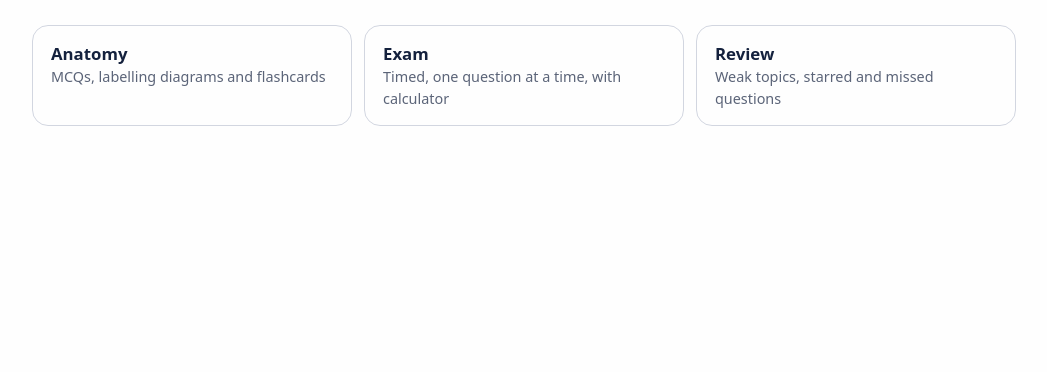
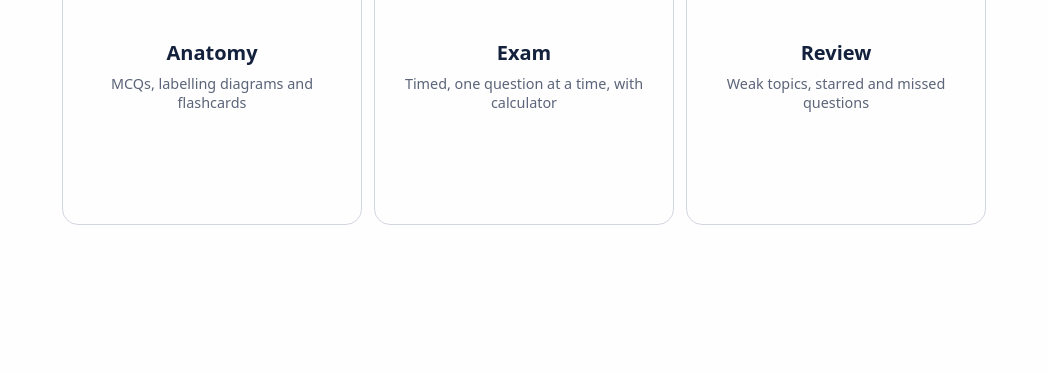
Before and after one commit to icewebsolutions05-jpg/iceana, a plain HTML site: page index.html in a window 1280 px wide. Shown: the part 428-800 px from the top of the page, without its empty margins (116-1163 px from the left). Drawn offline with Linux system fonts and the light colour scheme.

```diff
--- a/index.html
+++ b/index.html
@@ -57,20 +57,19 @@ body{min-height:100svh;overflow-x:hidden;background:var(--bg);color:var(--tx);fo
 .hero p{margin:0 auto;color:var(--mu);max-width:30ch}
 .hero > div{width:100%;max-width:1120px}
 /* subject cards: 1 column on phones, 2 on tablets, one horizontal row on desktop; extra subjects just wrap/centre */
-.subjects{display:flex;flex-wrap:wrap;justify-content:center;gap:12px;margin:28px auto 0;text-align:left}
-.subj{flex:1 1 100%;min-width:0}
-@media (min-width:600px){.subj{flex:0 1 calc(50% - 6px)}}
-@media (min-width:900px){.subj{flex:0 1 320px}}
+.subjects{display:flex;flex-wrap:wrap;justify-content:center;gap:12px;margin:28px auto 0}
+.subj{flex:0 0 min(100%,300px)}
 /* Exam and Review always sit after every subject card, wherever new subjects are added in the markup */
 .subj.end{order:99}
 .page{padding:calc(var(--nav-top) + var(--nav-h) + 30px) 16px 48px;min-height:100svh}
 [hidden]{display:none!important}
 .page h2{margin:0 0 6px;font-size:1.5rem;background:linear-gradient(135deg,var(--h1a),var(--brand));-webkit-background-clip:text;background-clip:text;color:transparent;width:max-content;max-width:100%}
 .page .lead{margin:0 0 20px;color:var(--mu)}
-.cards{display:grid;gap:12px;max-width:760px}
+.cards{display:grid;gap:12px;max-width:760px;grid-template-columns:repeat(auto-fill,minmax(min(100%,240px),300px))}
 .cbtn{display:block;text-decoration:none;color:var(--tx);border:1px solid rgba(128,140,170,.35);border-radius:16px;padding:16px 18px;transition:border-color .2s,transform .2s}
 .cbtn:hover{border-color:var(--brand);transform:translateY(-2px)}
-.cbtn b{display:block;font-size:1.05rem}.cbtn span{color:var(--mu);font-size:.9rem}
+.cbtn{aspect-ratio:1;display:flex;flex-direction:column;justify-content:center;align-items:center;text-align:center;gap:8px;padding:20px}
+.cbtn b{display:block;font-size:1.25rem}.cbtn span{color:var(--mu);font-size:.9rem}
 .back{display:inline-block;margin:0 0 14px;color:var(--brand);text-decoration:none;font-weight:600;font-size:.92rem}
 .qload{text-align:center;color:var(--mu);padding:40px 0}
 
```
Also changed, not shown: 1 other file.
